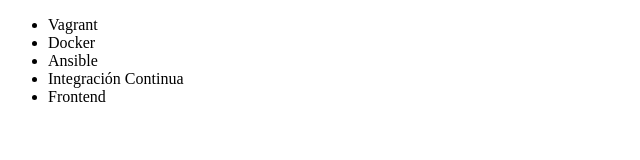
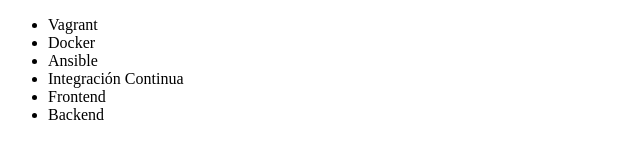
Before and after one commit to plata-wagner/alura-git, a plain HTML site: page index.html in a window 1280 px wide. Shown: the full height of the page, 0-640 px from the left. Drawn offline with Linux system fonts and the light colour scheme.

Commit message:
Añadiendo curso backend

```diff
--- a/index.html
+++ b/index.html
@@ -11,6 +11,7 @@
       <li>Ansible</li>
       <li>Integración Continua</li>
       <li>Frontend</li>
+      <li>Backend</li>
     </ul>
   </body>
 </html>
```
